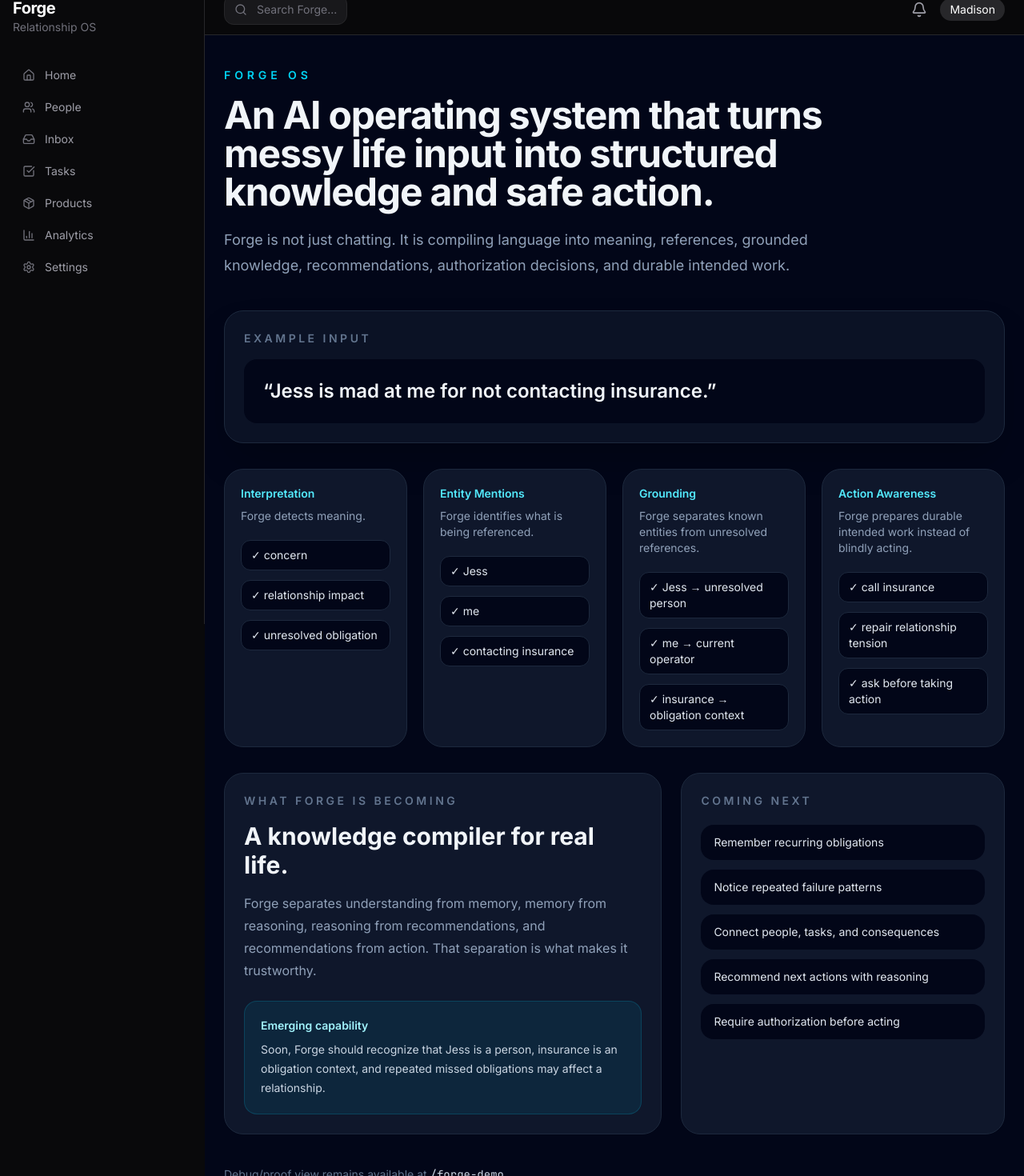
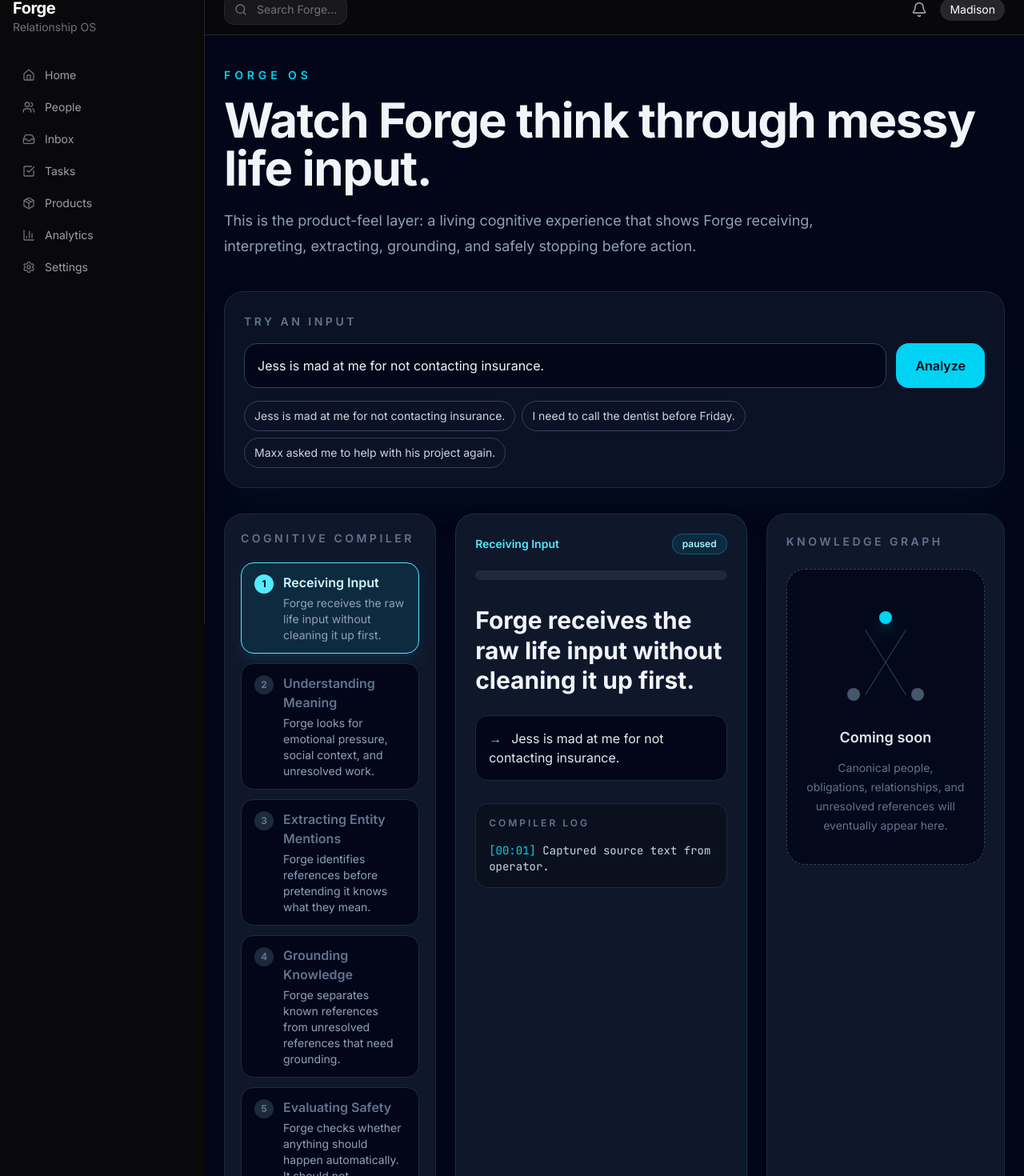
Before and after one commit to matwood18/forge-os, a Next.js app: page /forge-showcase in a window 1280 px wide. Shown: the part 20-1490 px from the top of the page at 80% size. Built offline with nearby package versions, Linux system fonts and the light colour scheme.

Commit message:
Wire Forge showcase to interactive experience

```diff
--- a/app/forge-showcase/page.tsx
+++ b/app/forge-showcase/page.tsx
@@ -1,144 +1,7 @@
 // app/forge-showcase/page.tsx
 
-const compilerStages = [
-  {
-    label: "Interpretation",
-    summary: "Forge detects meaning.",
-    items: ["concern", "relationship impact", "unresolved obligation"],
-  },
-  {
-    label: "Entity Mentions",
-    summary: "Forge identifies what is being referenced.",
-    items: ["Jess", "me", "contacting insurance"],
-  },
-  {
-    label: "Grounding",
-    summary: "Forge separates known entities from unresolved references.",
-    items: ["Jess → unresolved person", "me → current operator", "insurance → obligation context"],
-  },
-  {
-    label: "Action Awareness",
-    summary: "Forge prepares durable intended work instead of blindly acting.",
-    items: ["call insurance", "repair relationship tension", "ask before taking action"],
-  },
-];
-
-const futureCapabilities = [
-  "Remember recurring obligations",
-  "Notice repeated failure patterns",
-  "Connect people, tasks, and consequences",
-  "Recommend next actions with reasoning",
-  "Require authorization before acting",
-];
+import { InteractiveForgeShowcase } from "./components/interactive-forge-showcase";
 
 export default function ForgeShowcasePage() {
-  return (
-    <main className="min-h-screen bg-slate-950 px-6 py-10 text-slate-100">
-      <div className="mx-auto max-w-6xl">
-        <header className="mb-10">
-          <p className="text-sm font-semibold uppercase tracking-[0.35em] text-cyan-400">
-            Forge OS
-          </p>
-
-          <h1 className="mt-4 max-w-4xl text-5xl font-bold tracking-tight">
-            An AI operating system that turns messy life input into structured
-            knowledge and safe action.
-          </h1>
-
-          <p className="mt-5 max-w-3xl text-lg leading-8 text-slate-400">
-            Forge is not just chatting. It is compiling language into meaning,
-            references, grounded knowledge, recommendations, authorization
-            decisions, and durable intended work.
-          </p>
-        </header>
-
-        <section className="rounded-3xl border border-slate-800 bg-slate-900/70 p-6 shadow-2xl">
-          <p className="text-sm font-semibold uppercase tracking-[0.25em] text-slate-500">
-            Example input
-          </p>
-
-          <div className="mt-4 rounded-2xl bg-slate-950 p-6 text-2xl font-semibold text-slate-100">
-            “Jess is mad at me for not contacting insurance.”
-          </div>
-        </section>
-
-        <section className="mt-8 grid gap-5 md:grid-cols-4">
-          {compilerStages.map((stage) => (
-            <div
-              key={stage.label}
-              className="rounded-3xl border border-slate-800 bg-slate-900 p-5"
-            >
-              <p className="text-sm font-semibold text-cyan-300">
-                {stage.label}
-              </p>
-
-              <p className="mt-2 text-sm text-slate-400">{stage.summary}</p>
-
-              <ul className="mt-5 space-y-3">
-                {stage.items.map((item) => (
-                  <li
-                    key={item}
-                    className="rounded-xl border border-slate-800 bg-slate-950 px-3 py-2 text-sm text-slate-200"
-                  >
-                    ✓ {item}
-                  </li>
-                ))}
-              </ul>
-            </div>
-          ))}
-        </section>
-
-        <section className="mt-8 grid gap-6 md:grid-cols-[1.15fr_0.85fr]">
-          <div className="rounded-3xl border border-slate-800 bg-slate-900 p-6">
-            <p className="text-sm font-semibold uppercase tracking-[0.25em] text-slate-500">
-              What Forge is becoming
-            </p>
-
-            <h2 className="mt-4 text-3xl font-bold">
-              A knowledge compiler for real life.
-            </h2>
-
-            <p className="mt-4 leading-7 text-slate-400">
-              Forge separates understanding from memory, memory from reasoning,
-              reasoning from recommendations, and recommendations from action.
-              That separation is what makes it trustworthy.
-            </p>
-
-            <div className="mt-6 rounded-2xl border border-cyan-500/20 bg-cyan-500/10 p-5">
-              <p className="text-sm font-semibold text-cyan-200">
-                Emerging capability
-              </p>
-              <p className="mt-2 text-sm leading-6 text-slate-300">
-                Soon, Forge should recognize that Jess is a person, insurance is
-                an obligation context, and repeated missed obligations may
-                affect a relationship.
-              </p>
-            </div>
-          </div>
-
-          <div className="rounded-3xl border border-slate-800 bg-slate-900 p-6">
-            <p className="text-sm font-semibold uppercase tracking-[0.25em] text-slate-500">
-              Coming next
-            </p>
-
-            <ul className="mt-5 space-y-3">
-              {futureCapabilities.map((capability) => (
-                <li
-                  key={capability}
-                  className="rounded-2xl bg-slate-950 px-4 py-3 text-sm text-slate-200"
-                >
-                  {capability}
-                </li>
-              ))}
-            </ul>
-          </div>
-        </section>
-
-        <footer className="mt-10 text-sm text-slate-500">
-          Debug/proof view remains available at{" "}
-          <span className="font-mono text-slate-300">/forge-demo</span>.
-        </footer>
-      </div>
-    </main>
-  );
+  return <InteractiveForgeShowcase />;
 }
```
